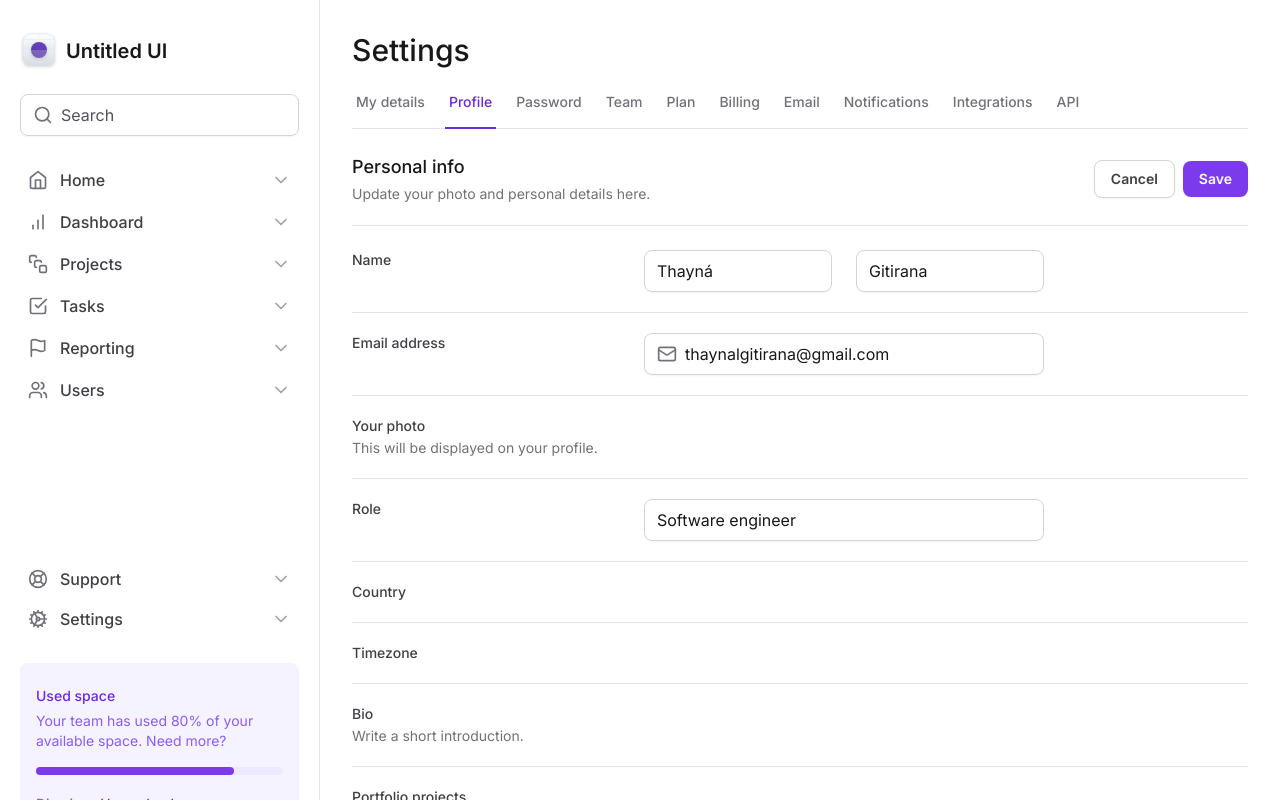
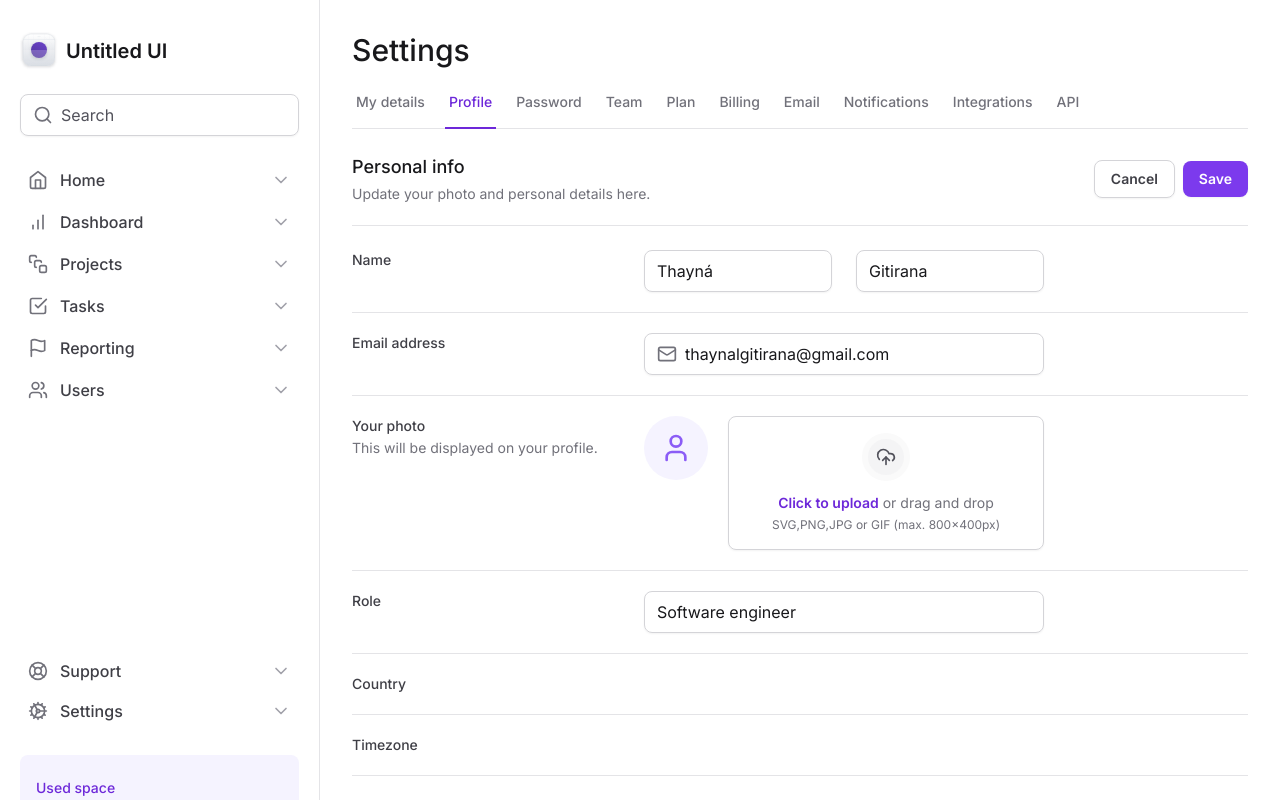
Before and after one commit to gitirana/tailwind-study, a Next.js app: page / in a window 1280 px wide. Shown: the top 800 px of the page. Built offline with nearby package versions, Linux system fonts and the light colour scheme.

Commit message:
feat: create photo upload input

```diff
--- a/src/app/page.tsx
+++ b/src/app/page.tsx
@@ -1,6 +1,6 @@
 import { SettingsTabs } from '@/components/SettingsTabs'
 import { Input } from '@/components/input'
-import { Mail } from 'lucide-react'
+import { Mail, UploadCloud, User } from 'lucide-react'
 
 export default function Home() {
   return (
@@ -88,7 +88,34 @@
               </span>
             </label>
 
-            <div></div>
+            <div className="flex items-start gap-5">
+              <div className="flex h-16 w-16 items-center justify-center rounded-full bg-violet-50">
+                <User className="h-8 w-8 text-violet-500" />
+              </div>
+
+              <label
+                htmlFor="photo"
+                className="hover:bg-violet-25 group flex flex-1 cursor-pointer flex-col items-center gap-3 rounded-lg border border-zinc-300 px-6 py-4 text-center text-zinc-500 shadow-sm hover:border-violet-200 hover:text-violet-500"
+              >
+                <div className="border-6 rounded-full border-zinc-50 bg-zinc-100 p-2 group-hover:border-violet-50 group-hover:bg-violet-100">
+                  <UploadCloud className="h-5 w-5 text-zinc-600 group-hover:text-violet-600" />
+                </div>
+
+                <div className="flex flex-col items-center gap-1">
+                  <span className="text-sm">
+                    <span className="font-semibold text-violet-700">
+                      Click to upload
+                    </span>{' '}
+                    or drag and drop
+                  </span>
+                  <span className="text-xs">
+                    SVG,PNG,JPG or GIF (max. 800x400px)
+                  </span>
+                </div>
+              </label>
+
+              <input type="file" className="sr-only" id="photo" />
+            </div>
           </div>
 
           <div className="grid-cols-form grid gap-3 pt-5">
--- a/tailwind.config.ts
+++ b/tailwind.config.ts
@@ -16,7 +16,14 @@
       maxWidth: {
         app: '700px',
       },
-      colors: {},
+      colors: {
+        violet: {
+          25: '#fcfaff',
+        },
+      },
+      borderWidth: {
+        6: '6px',
+      },
     },
   },
   plugins: [],
```
